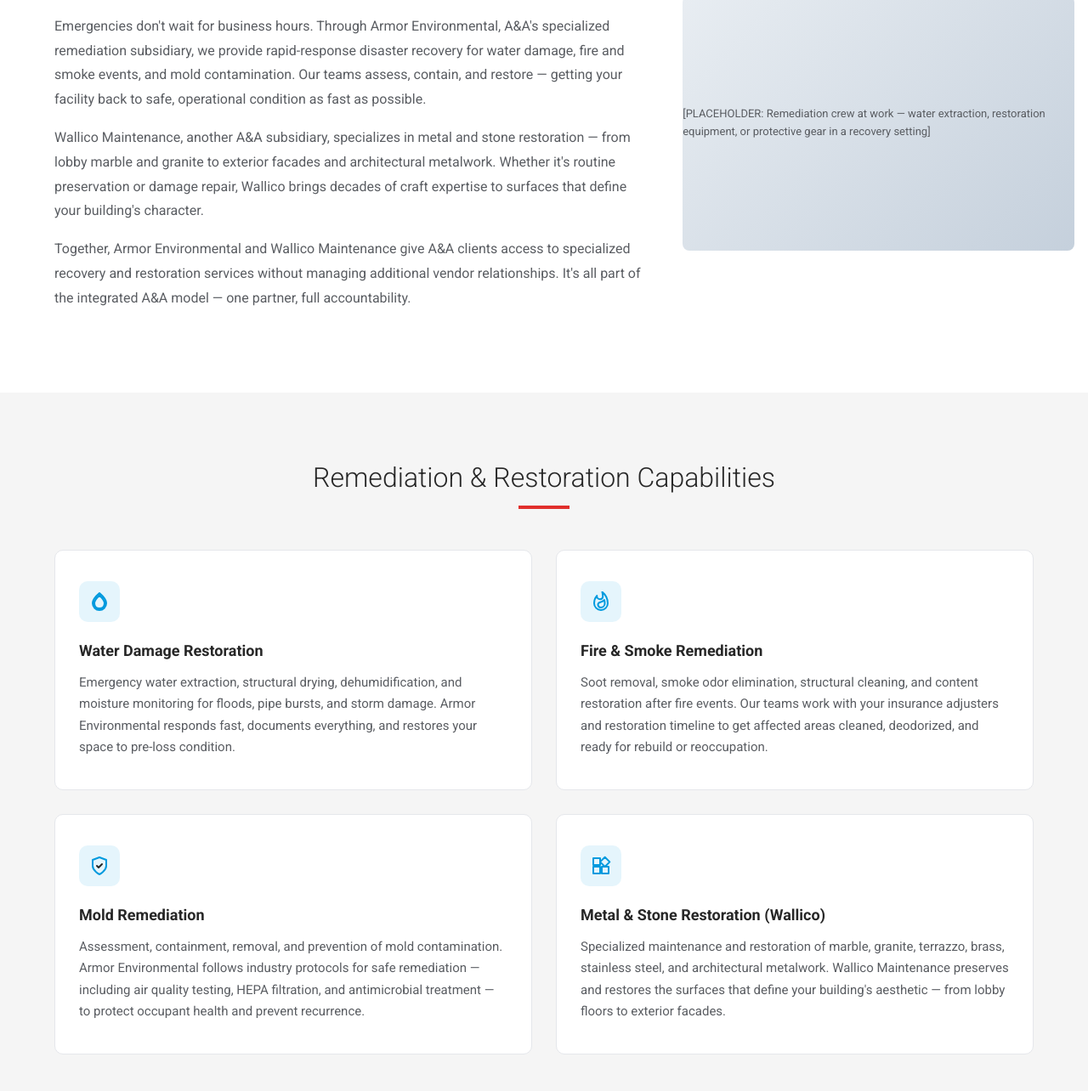
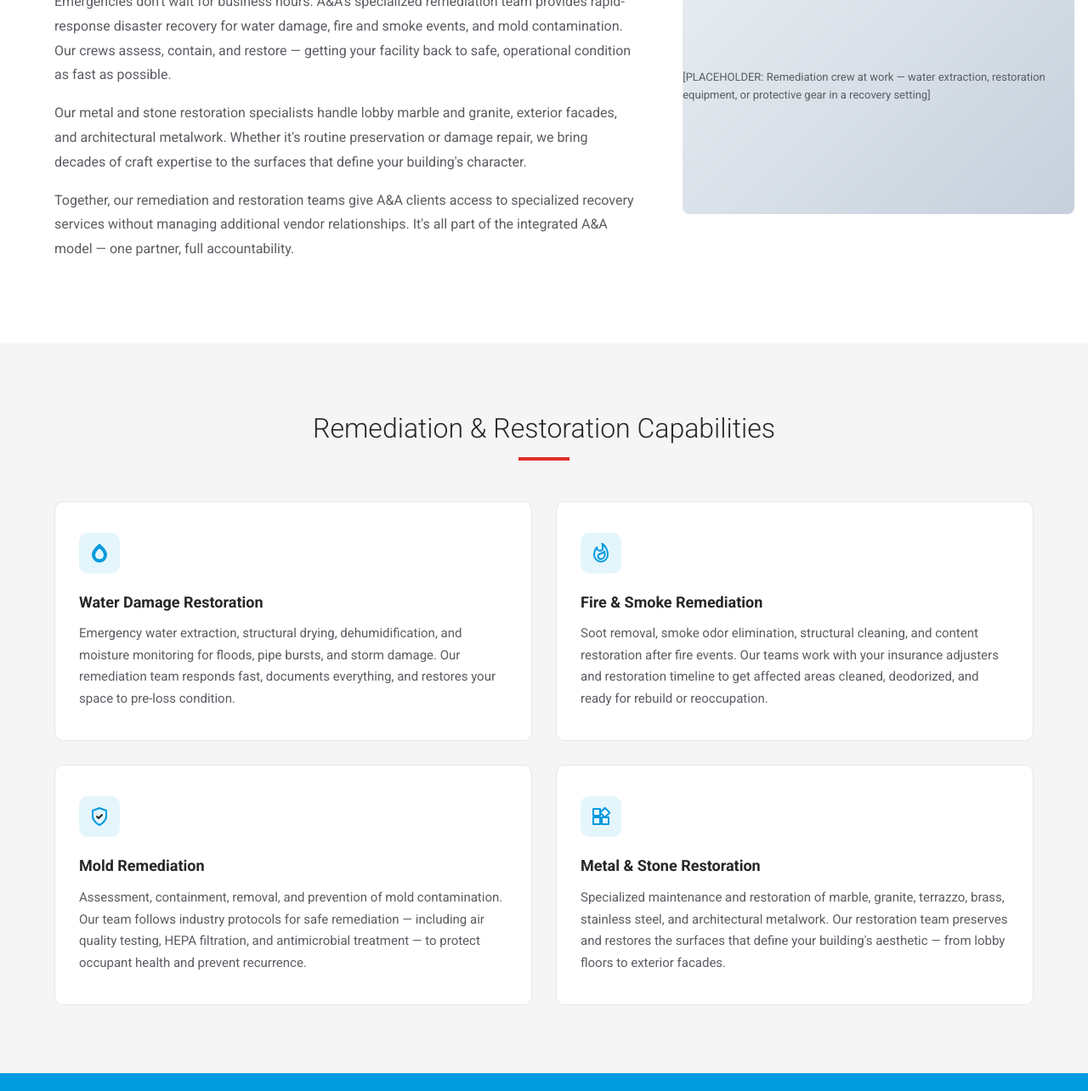
Before and after one commit to philipmarzullo/aaefs-website, a plain HTML site: page remediation.html in a window 1280 px wide. Shown: the part 592-1876 px from the top of the page at 85% size. Drawn offline with Linux system fonts and the light colour scheme.

Commit message:
Remove all subsidiary brand names (Wallico, Armor Environmental)
Replace with agnostic A&A language across 4 pages: remediation,
services, leadership, and homepage. Subsidiary names should not
appear on the public site — all services positioned under A&A.

Co-Authored-By: Claude Opus 4.6 <noreply@anthropic.com>

```diff
--- a/remediation.html
+++ b/remediation.html
@@ -87,7 +87,7 @@
         <a href="index.html">Home</a> <span>/</span> <a href="services.html">Services</a> <span>/</span> Remediation
       </div>
       <h1 class="page-hero__title">Remediation</h1>
-      <p class="page-hero__subtitle">Disaster recovery and environmental services through Armor Environmental</p>
+      <p class="page-hero__subtitle">Disaster recovery, environmental services, and surface restoration</p>
       <span class="page-hero__underline"></span>
     </div>
   </section>
@@ -97,12 +97,12 @@
     <div class="container">
       <div class="content-section__two-col content-section__two-col--wide-left">
         <div class="content-section__prose">
-          <h3>ARMOR ENVIRONMENTAL &amp; WALLICO MAINTENANCE</h3>
+          <h3>REMEDIATION &amp; RESTORATION</h3>
           <h2>When Disaster Strikes, We Respond</h2>
           <span class="red-underline"></span>
-          <p style="margin-top: 20px;">Emergencies don't wait for business hours. Through Armor Environmental, A&amp;A's specialized remediation subsidiary, we provide rapid-response disaster recovery for water damage, fire and smoke events, and mold contamination. Our teams assess, contain, and restore — getting your facility back to safe, operational condition as fast as possible.</p>
-          <p>Wallico Maintenance, another A&amp;A subsidiary, specializes in metal and stone restoration — from lobby marble and granite to exterior facades and architectural metalwork. Whether it's routine preservation or damage repair, Wallico brings decades of craft expertise to surfaces that define your building's character.</p>
-          <p>Together, Armor Environmental and Wallico Maintenance give A&amp;A clients access to specialized recovery and restoration services without managing additional vendor relationships. It's all part of the integrated A&amp;A model — one partner, full accountability.</p>
+          <p style="margin-top: 20px;">Emergencies don't wait for business hours. A&amp;A's specialized remediation team provides rapid-response disaster recovery for water damage, fire and smoke events, and mold contamination. Our crews assess, contain, and restore — getting your facility back to safe, operational condition as fast as possible.</p>
+          <p>Our metal and stone restoration specialists handle lobby marble and granite, exterior facades, and architectural metalwork. Whether it's routine preservation or damage repair, we bring decades of craft expertise to the surfaces that define your building's character.</p>
+          <p>Together, our remediation and restoration teams give A&amp;A clients access to specialized recovery services without managing additional vendor relationships. It's all part of the integrated A&amp;A model — one partner, full accountability.</p>
         </div>
         <div class="content-section__image-placeholder">[PLACEHOLDER: Remediation crew at work — water extraction, restoration equipment, or protective gear in a recovery setting]</div>
       </div>
@@ -122,7 +122,7 @@
             <svg viewBox="0 0 24 24"><path d="M12 2c-5.33 4.55-8 8.48-8 11.8 0 4.98 3.8 8.2 8 8.2s8-3.22 8-8.2c0-3.32-2.67-7.25-8-11.8zm0 18c-3.35 0-6-2.57-6-6.2 0-2.34 1.95-5.44 6-9.14 4.05 3.7 6 6.79 6 9.14 0 3.63-2.65 6.2-6 6.2z"/></svg>
           </div>
           <div class="card-grid__card-title">Water Damage Restoration</div>
-          <div class="card-grid__card-body">Emergency water extraction, structural drying, dehumidification, and moisture monitoring for floods, pipe bursts, and storm damage. Armor Environmental responds fast, documents everything, and restores your space to pre-loss condition.</div>
+          <div class="card-grid__card-body">Emergency water extraction, structural drying, dehumidification, and moisture monitoring for floods, pipe bursts, and storm damage. Our remediation team responds fast, documents everything, and restores your space to pre-loss condition.</div>
         </div>
         <div class="card-grid__card">
           <div class="card-grid__card-icon">
@@ -136,14 +136,14 @@
             <svg viewBox="0 0 24 24"><path d="M12 22s8-4 8-10V5l-8-3-8 3v7c0 6 8 10 8 10z"/><path d="M9 12l2 2 4-4" fill="none" stroke="currentColor" stroke-width="2"/></svg>
           </div>
           <div class="card-grid__card-title">Mold Remediation</div>
-          <div class="card-grid__card-body">Assessment, containment, removal, and prevention of mold contamination. Armor Environmental follows industry protocols for safe remediation — including air quality testing, HEPA filtration, and antimicrobial treatment — to protect occupant health and prevent recurrence.</div>
+          <div class="card-grid__card-body">Assessment, containment, removal, and prevention of mold contamination. Our team follows industry protocols for safe remediation — including air quality testing, HEPA filtration, and antimicrobial treatment — to protect occupant health and prevent recurrence.</div>
         </div>
         <div class="card-grid__card">
           <div class="card-grid__card-icon">
             <svg viewBox="0 0 24 24"><path d="M13 13v8h8v-8h-8zM3 21h8v-8H3v8zM3 3v8h8V3H3zm13.66-1.31L11 7.34 16.66 13l5.66-5.66-5.66-5.65z"/></svg>
           </div>
-          <div class="card-grid__card-title">Metal &amp; Stone Restoration (Wallico)</div>
-          <div class="card-grid__card-body">Specialized maintenance and restoration of marble, granite, terrazzo, brass, stainless steel, and architectural metalwork. Wallico Maintenance preserves and restores the surfaces that define your building's aesthetic — from lobby floors to exterior facades.</div>
+          <div class="card-grid__card-title">Metal &amp; Stone Restoration</div>
+          <div class="card-grid__card-body">Specialized maintenance and restoration of marble, granite, terrazzo, brass, stainless steel, and architectural metalwork. Our restoration team preserves and restores the surfaces that define your building's aesthetic — from lobby floors to exterior facades.</div>
         </div>
       </div>
     </div>
@@ -153,7 +153,7 @@
   <section class="cta-closing">
     <div class="container">
       <h2 class="cta-closing__heading">Ready to Talk Performance?</h2>
-      <p class="cta-closing__body">Whether you're dealing with an active emergency or planning for prevention, A&amp;A's remediation and restoration teams are ready. One call connects you to Armor Environmental and Wallico Maintenance — specialists backed by 50+ years of facility expertise.</p>
+      <p class="cta-closing__body">Whether you're dealing with an active emergency or planning for prevention, A&amp;A's remediation and restoration teams are ready. One call connects you to specialists backed by 50+ years of facility expertise.</p>
       <a href="contact.html" class="btn btn--white">Request a Consultation</a>
     </div>
   </section>
```
Also changed, not shown: index.html (+1 -1 lines), leadership.html (+1 -1 lines), services.html (+1 -1 lines).
